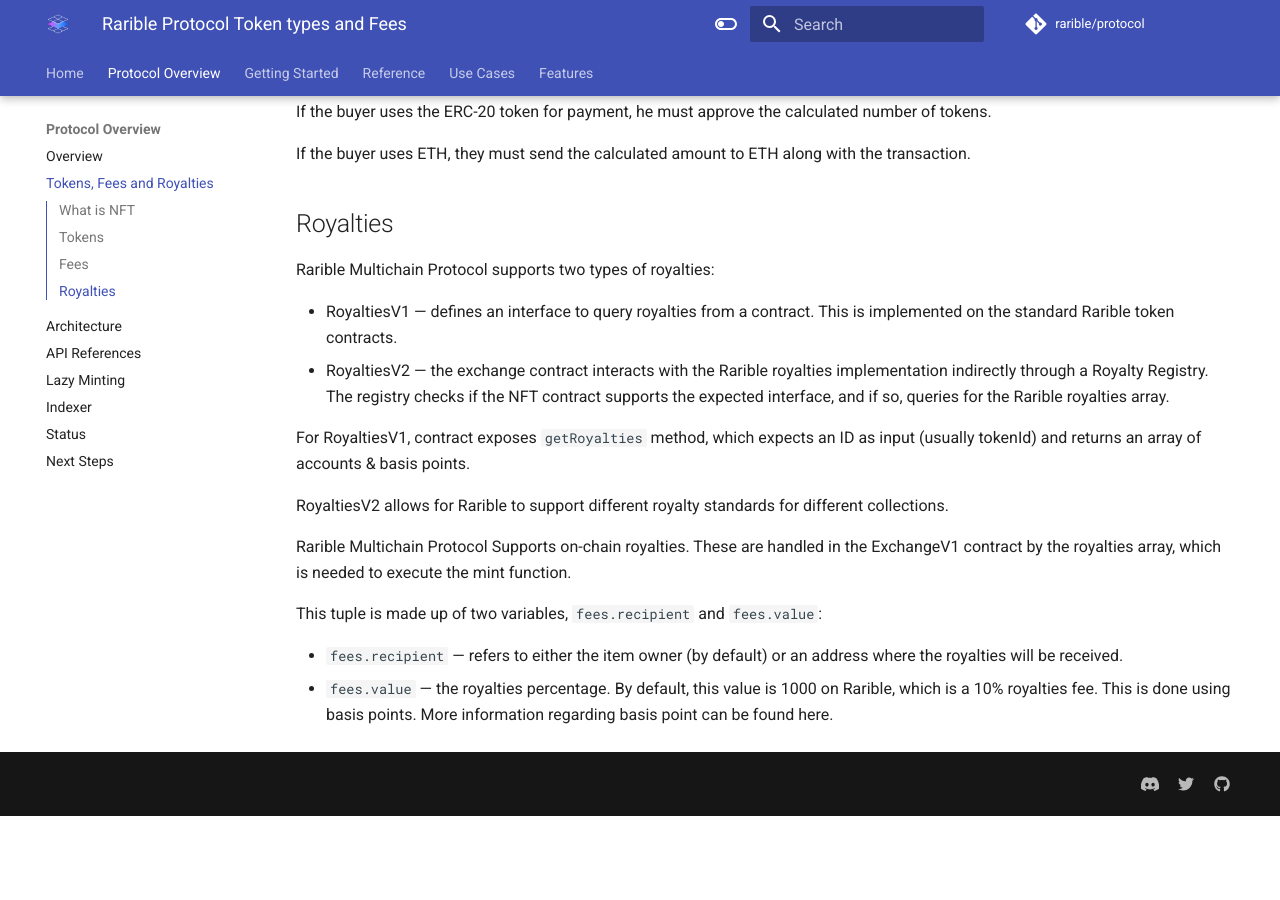
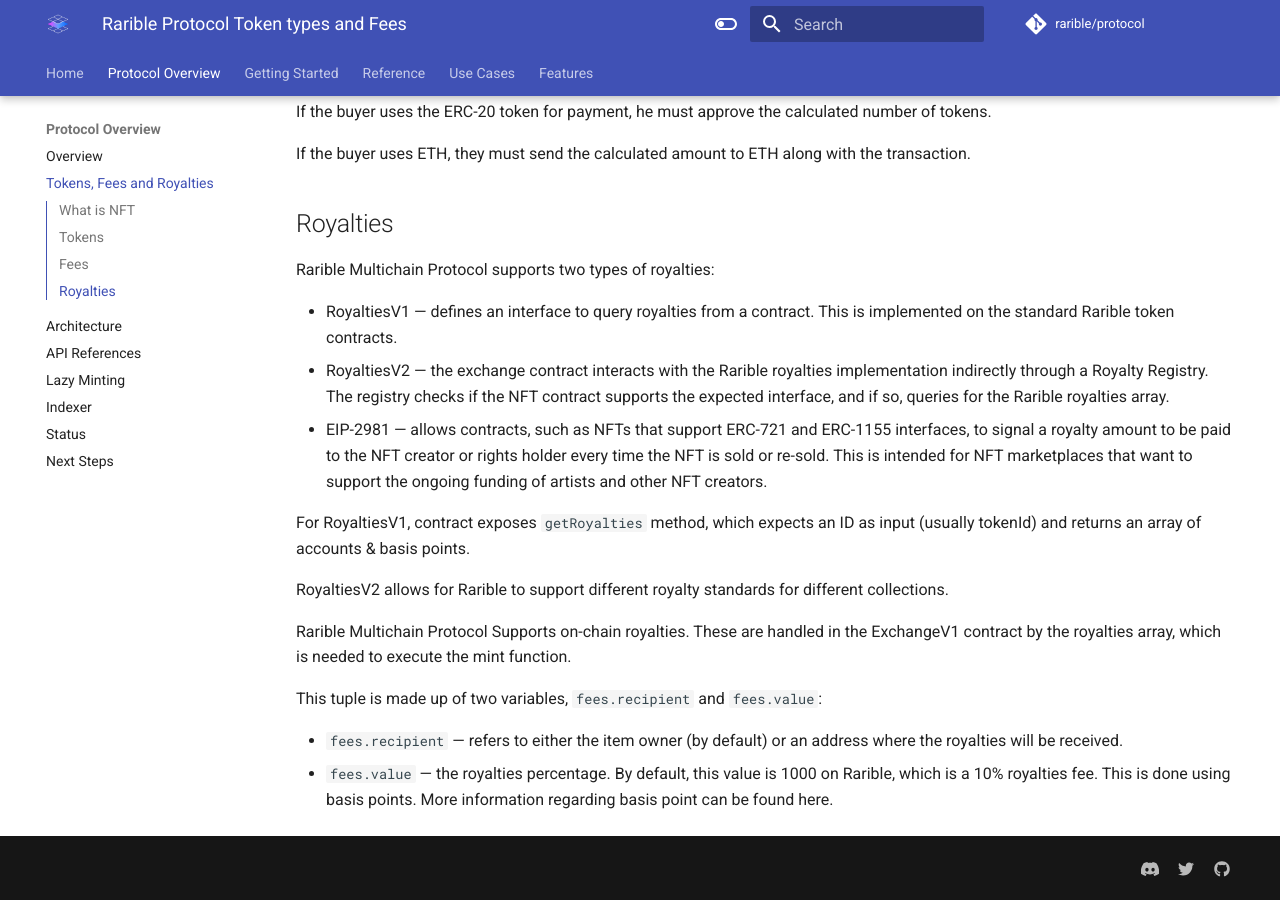
Before and after one commit to rarible/protocol, an MkDocs documentation site: the page built from docs/overview/tokens-fees-royalties.md, in a window 1280 px wide and 900 px high, scrolled down 1898 px. Built offline with MkDocs 1.6.1 and Material for MkDocs 9.7.7, drawn with Linux system fonts in a browser that asks for light colours; comment, search, counter and statistics services are not loaded; before the commit the page ends 2714 px from its top, so only the background shows below that.

Commit message:
feat: add EIP-2981 info

```diff
--- a/docs/overview/tokens-fees-royalties.md
+++ b/docs/overview/tokens-fees-royalties.md
@@ -74,6 +74,7 @@
 
 * RoyaltiesV1 — defines an interface to query royalties from a contract. This is implemented on the standard Rarible token contracts.
 * RoyaltiesV2 — the exchange contract interacts with the Rarible royalties implementation indirectly through a Royalty Registry. The registry checks if the NFT contract supports the expected interface, and if so, queries for the Rarible royalties array.
+* EIP-2981 — allows contracts, such as NFTs that support ERC-721 and ERC-1155 interfaces, to signal a royalty amount to be paid to the NFT creator or rights holder every time the NFT is sold or re-sold. This is intended for NFT marketplaces that want to support the ongoing funding of artists and other NFT creators.
 
 For RoyaltiesV1, contract exposes `getRoyalties` method, which expects an ID as input (usually tokenId) and returns an array of accounts & basis points.
 
```
